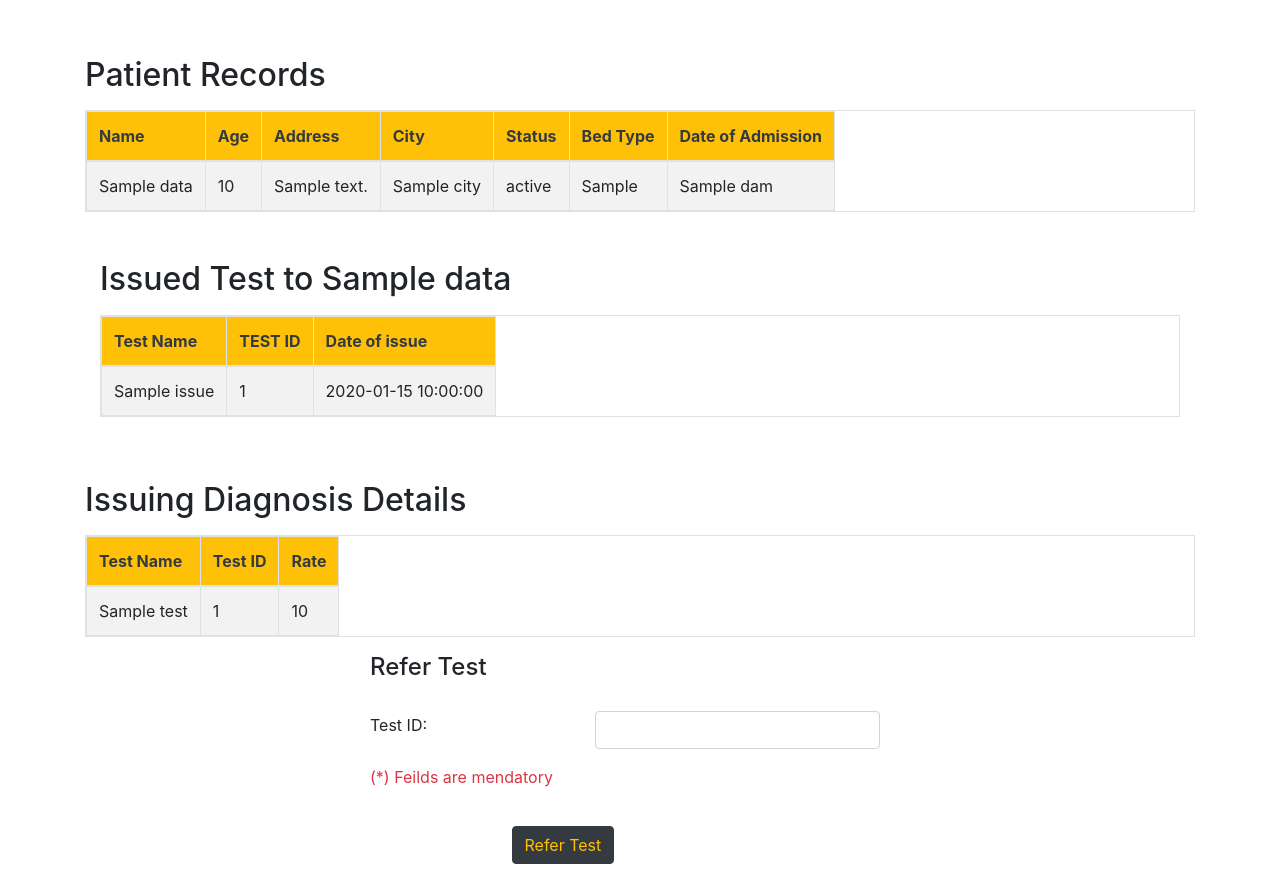
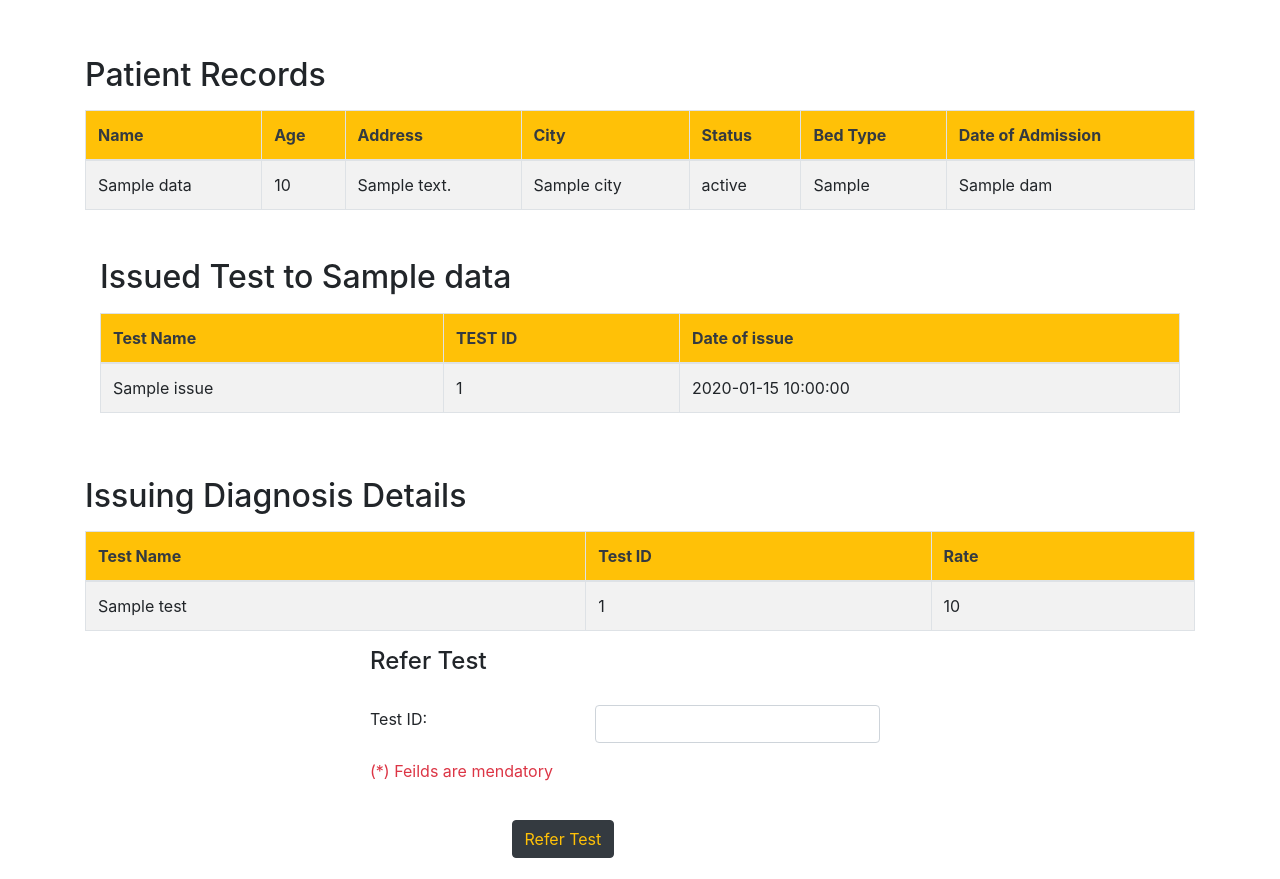
Before and after one commit to srivastavas08/HealthCare1, a Flask app: template application/templates/refer_test.html in a window 1280 px wide. Shown: the part 157-1036 px from the top of the page. Run offline with Flask 2, Linux system fonts and the light colour scheme; the template is opened without the code that fills it: most values are stand-ins (such as "Sample title", 1, 10 or a date in 2020); some libraries are stand-ins or nearby versions.

Commit message:
fixed responsive table issue

```diff
--- a/application/templates/bill.html
+++ b/application/templates/bill.html
@@ -26,7 +26,7 @@
 
 
 <div class="container">
-  <table class="table table-hover table-striped table-bordered table-responsive">
+  <table class="table table-hover table-striped table-bordered table-responsive w-100 d-block d-md-table">
     {% if data %}
     <thead>
       <tr class="text-dark bg-warning">
--- a/application/templates/diagnosis.html
+++ b/application/templates/diagnosis.html
@@ -24,7 +24,7 @@
   </div>
 </div>
 <div class="container">
-  <table class="table table-hover table-striped table-bordered table-responsive">
+  <table class="table table-hover table-striped table-bordered table-responsive w-100 d-block d-md-table">
     {% if test_dict %}
     <thead>
       <tr class="text-dark bg-warning">
@@ -62,7 +62,7 @@
 
 
 <div class="container">
-  <table class="table table-hover table-striped table-bordered table-responsive">
+  <table class="table table-hover table-striped table-bordered table-responsive w-100 d-block d-md-table">
     {% if data %}
     <thead>
       <tr class="text-dark bg-warning">
--- a/application/templates/display_searched_patient.html
+++ b/application/templates/display_searched_patient.html
@@ -26,7 +26,7 @@
 
 
 <div class="">
-  <table class="table table-hover table-striped table-bordered col-md-12 mb-5 table-responsive">
+  <table class="table table-hover table-striped table-bordered col-md-12 mb-5 table-responsive w-100 d-block d-md-table">
     {% if data %}
     <thead>
       <tr class="text-dark bg-warning text-center">
--- a/application/templates/generate_bill.html
+++ b/application/templates/generate_bill.html
@@ -6,7 +6,7 @@
     <div class="container">
         <h1 class="my-3 text-center">Generate Bill</h1>
         <h2 class="mt-5 mb-2">Patient Details</h2>
-        <table class="table table-hover table-striped table-bordered table-responsive">
+        <table class="table table-hover table-striped table-bordered table-responsive w-100 d-block d-md-table">
             <thead>
                 <tr class="text-dark bg-warning">
                     <th>Name</th>
@@ -40,7 +40,7 @@
     </div>
     <div class="container">
         <h2 class="mt-5 mb-3">Pharmacy Charges</h2>
-        <table class="table table-hover table-striped table-bordered table-responsive">
+        <table class="table table-hover table-striped table-bordered table-responsive w-100 d-block d-md-table">
             <thead>
                 <tr class="text-dark bg-warning">
                     <th>Patient ID</th>
@@ -78,7 +78,7 @@
 
 </div>
 <div class="container">
-    <table class="table table-hover table-striped table-bordered table-responsive">
+    <table class="table table-hover table-striped table-bordered table-responsive w-100 d-block d-md-table">
         <h2 class="mt-5 mb-3">Diagnostic Charges</h2>
         <thead>
             <tr class="text-dark bg-warning">
--- a/application/templates/layout.html
+++ b/application/templates/layout.html
@@ -3,7 +3,7 @@
 
 <head>
     <meta charset="utf-8">
-    <meta name="viewport" content="width=device-width, initial-scale=1, shrink-to-fit=no">
+    <meta name="viewport" content="width=device-width, initial-scale=1.0">
     <title>SIGMA-Health-Care</title>
     <link rel="stylesheet" href="https://stackpath.bootstrapcdn.com/bootstrap/4.5.0/css/bootstrap.min.css">
     <link rel="stylesheet" href="{{ url_for('static',filename='css/main.css')}}" />
--- a/application/templates/refer_test.html
+++ b/application/templates/refer_test.html
@@ -4,7 +4,7 @@
 <div class="row justify-content-center mb-3">
 
   <div class="container">
-    <table class="table table-hover table-striped table-bordered table-responsive">
+    <table class="table table-hover table-striped table-bordered table-responsive w-100 d-block d-md-table">
       <h2 class="mt-5 mb-3">Patient Records</h2>
 
       <thead>
@@ -34,7 +34,7 @@
     </table>
 
     <div class="container">
-      <table class="table table-hover table-striped table-bordered table-responsive">
+      <table class="table table-hover table-striped table-bordered table-responsive w-100 d-block d-md-table">
         <h2 class="mt-5 mb-3">Issued Test to {{data.Name}}</h2>
         <thead>
           <tr class="text-dark bg-warning">
@@ -61,7 +61,7 @@
   </div>
 
   <div class="container">
-    <table class="table table-hover table-striped table-bordered table-responsive">
+    <table class="table table-hover table-striped table-bordered table-responsive w-100 d-block d-md-table">
       <h2 class="mt-5 mb-3">Issuing Diagnosis Details</h2>
 
       <thead>
--- a/application/templates/search_patient_diagnosis.html
+++ b/application/templates/search_patient_diagnosis.html
@@ -23,7 +23,7 @@
 </div>
 
 <div class="container">
-  <table class="table table-hover table-striped table-bordered table-responsive">
+  <table class="table table-hover table-striped table-bordered table-responsive w-100 d-block d-md-table">
     {% if data %}
     <thead>
       <tr class="text-dark bg-warning">
--- a/application/templates/search_patient_pharmacy.html
+++ b/application/templates/search_patient_pharmacy.html
@@ -26,7 +26,7 @@
 
 
 <div class="container">
-  <table class="table table-hover table-striped table-bordered table-responsive">
+  <table class="table table-hover table-striped table-bordered table-responsive w-100 d-block d-md-table">
     {% if data %}
     <thead>
       <tr class="text-dark bg-warning">
--- a/application/templates/transfer_medicines.html
+++ b/application/templates/transfer_medicines.html
@@ -5,7 +5,7 @@
 
   <div class="container">
     <h2 class="mt-5 mb-3">Patient Details</h2>
-    <table class="table table-hover table-striped table-bordered table-responsive">
+    <table class="table table-hover table-striped table-bordered table-responsive w-100 d-block d-md-table">
       <thead>
         <tr class="text-dark bg-warning">
           <th>Name</th>
@@ -33,7 +33,7 @@
     </table>
     <br>
     <div class="container">
-      <table class="table table-hover table-striped table-bordered table-responsive">
+      <table class="table table-hover table-striped table-bordered table-responsive w-100 d-block d-md-table">
         <h2 class="mt-5 mb-3">Issued Medicine to {{ data.Name }}</h2>
         <thead>
           <tr class="text-dark bg-warning">
@@ -63,7 +63,7 @@
   </div>
   <br>
   <div class="container">
-    <table class="table table-hover table-striped table-bordered table-responsive">
+    <table class="table table-hover table-striped table-bordered table-responsive w-100 d-block d-md-table">
       <h2 class="mt-5 mb-3">Issuing Medicine Details</h2>
 
       <thead>
--- a/application/templates/view_pharmacy.html
+++ b/application/templates/view_pharmacy.html
@@ -25,7 +25,7 @@
   </div>
 </div>
 <div class="container">
-    <table class="table table-hover table-striped table-bordered table-responsive">
+    <table class="table table-hover table-striped table-bordered table-responsive w-100 d-block d-md-table">
         {% if med_dict %}
         <thead>
             <tr class="text-dark bg-warning">
@@ -61,7 +61,7 @@
 
 
 <div class="container">
-    <table class="table table-hover table-striped table-bordered table-responsive">
+    <table class="table table-hover table-striped table-bordered table-responsive w-100 d-block d-md-table">
         {% if data %}
         <thead>
             <tr class="text-dark bg-warning">
--- a/application/templates/view_record.html
+++ b/application/templates/view_record.html
@@ -10,7 +10,7 @@
 
 
 <div class="container">
-    <table class="table table-hover table-striped table-bordered mb-5 table-responsive ">
+    <table class="table table-hover table-striped table-bordered mb-5 table-responsive w-100 d-block d-md-table ">
         {% if data %}
         <thead>
             <tr class="text-dark bg-warning text-center">
```
